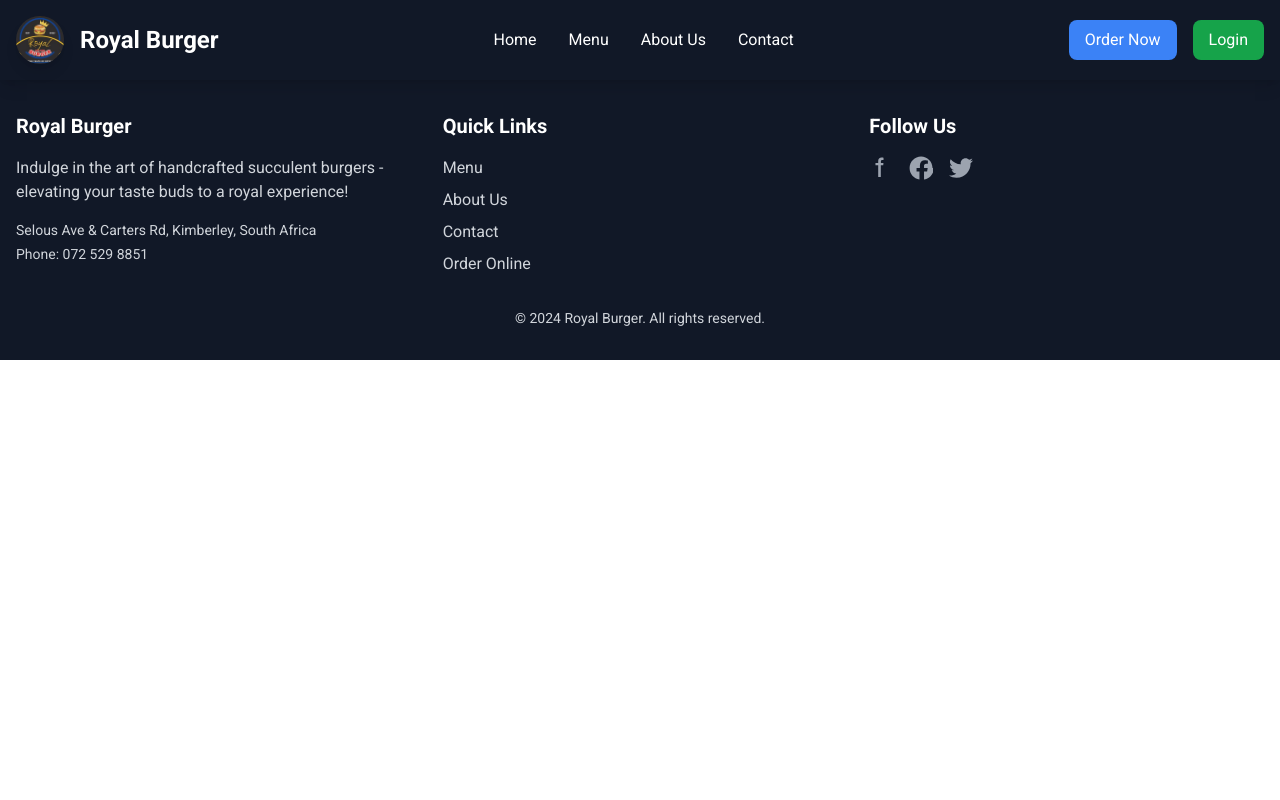
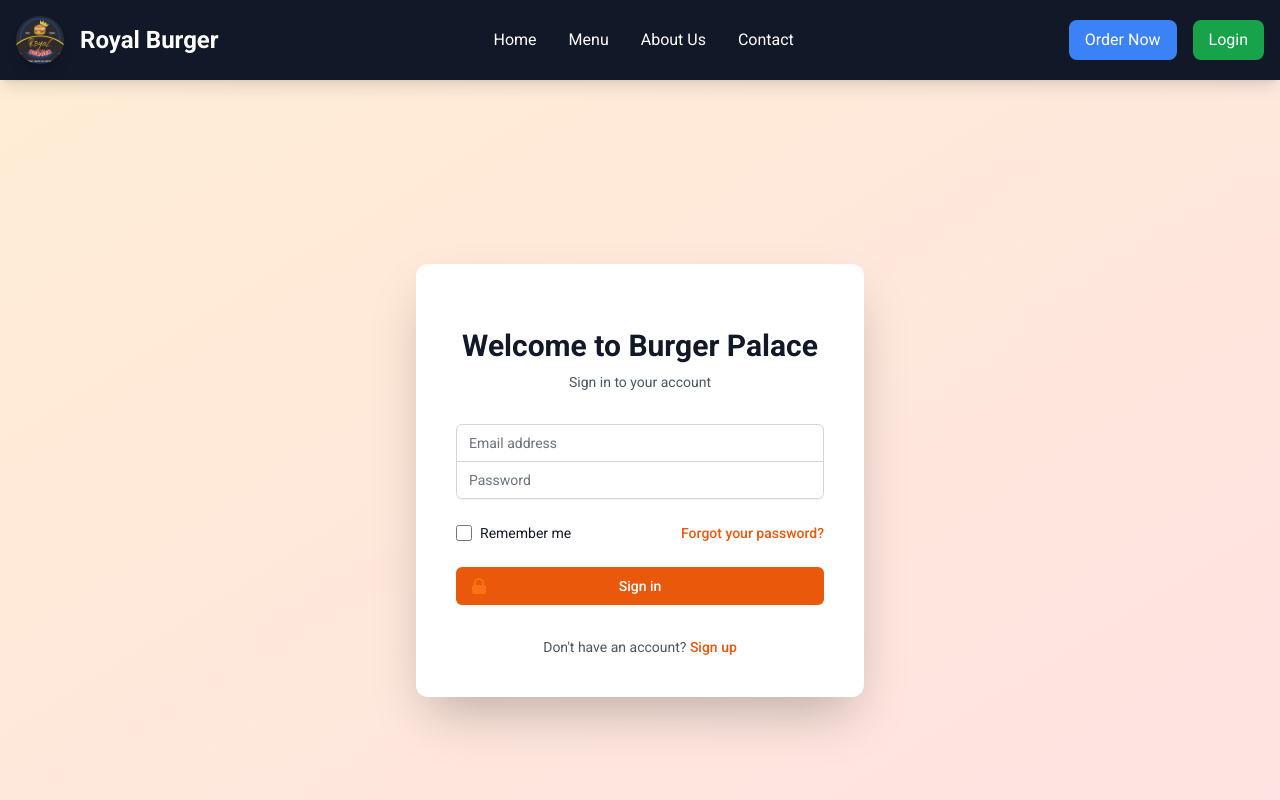
Before and after one commit to CovetingAphid3/Restaurant, a Vue app in the folder frontend/: page /login in a window 1280 px wide. Shown: the top 800 px of the page. Built offline with nearby package versions, Linux system fonts and the light colour scheme.

Commit message:
implement order page  && login page tempate

```diff
--- a/frontend/src/components/Navbar.vue
+++ b/frontend/src/components/Navbar.vue
@@ -30,8 +30,10 @@
 
       <!-- Action Buttons -->
       <div class="hidden md:flex space-x-4">
-        <a href="#" class="bg-blue-500 text-white px-4 py-2 rounded-lg hover:bg-white hover:text-blue-500 transition duration-300">Order Now</a>
-        <a href="#" class="bg-green-600 px-4 py-2 rounded-lg hover:bg-white hover:text-green-600 transition duration-300">Login</a>
+
+
+        <RouterLink :to="'/order'" class="bg-blue-500 text-white px-4 py-2 rounded-lg hover:bg-white hover:text-blue-500 transition duration-300">Order Now</RouterLink>
+        <RouterLink :to="'/login'" class="bg-green-600 px-4 py-2 rounded-lg hover:bg-white hover:text-green-600 transition duration-300">Login</RouterLink>
       </div>
 
       <!-- Mobile Menu Toggle -->
--- a/frontend/src/router/index.ts
+++ b/frontend/src/router/index.ts
@@ -2,6 +2,8 @@ import { createRouter, createWebHistory } from 'vue-router'
 import HomeView from '../views/HomeView.vue'
 import Menu from '../views/Menu.vue'
 import Contact from '../views/Contact.vue'
+import OrderPage from '../views/OrderPage.vue'
+import LoginPage from '../views/Login.vue'
 
 const router = createRouter({
   history: createWebHistory(import.meta.env.BASE_URL),
@@ -22,6 +24,16 @@ const router = createRouter({
       component: Contact,
     },
     {
+      path: '/login',
+      name: 'login',
+      component: LoginPage,
+    },
+    {
+      path: '/order',
+      name: 'order',
+      component: OrderPage,
+    },
+    {
       path: '/about',
       name: 'about',
       // route level code-splitting
--- a/frontend/src/views/HomeView.vue
+++ b/frontend/src/views/HomeView.vue
@@ -83,29 +83,6 @@
       </div>
     </section>
 
-    <!-- Footer Section -->
-    <footer class="bg-gray-900 text-white py-8">
-      <div class="container mx-auto px-4 text-center">
-        <p>&copy; 2024 Royal Burger. All rights reserved.</p>
-        <div class="flex justify-center mt-4">
-          <RouterLink to="/about" class="mx-4 hover:text-yellow-400">About Us</RouterLink>
-          <RouterLink to="/menu" class="mx-4 hover:text-yellow-400">Menu</RouterLink>
-          <RouterLink to="/contact" class="mx-4 hover:text-yellow-400">Contact</RouterLink>
-        </div>
-        <div class="flex justify-center mt-4">
-          <a href="https://facebook.com" class="mx-2 hover:text-yellow-400" target="_blank" rel="noopener noreferrer">
-            <i class="fab fa-facebook"></i>
-          </a>
-          <a href="https://instagram.com" class="mx-2 hover:text-yellow-400" target="_blank" rel="noopener noreferrer">
-            <i class="fab fa-instagram"></i>
-          </a>
-          <a href="https://twitter.com" class="mx-2 hover:text-yellow-400" target="_blank" rel="noopener noreferrer">
-            <i class="fab fa-twitter"></i>
-          </a>
-        </div>
-      </div>
-    </footer>
-
   </div>
 </template>
 
--- /dev/null
+++ b/frontend/src/views/Login.vue
@@ -0,0 +1,88 @@
+<template>
+  <div class="min-h-screen bg-gradient-to-br from-orange-100 to-red-100 py-12 px-4 sm:px-6 lg:px-8 flex items-center justify-center">
+    <div class="max-w-md w-full space-y-8 bg-white p-10 rounded-xl shadow-2xl">
+      <div>
+        <h2 class="mt-6 text-center text-3xl font-extrabold text-gray-900">Welcome to Burger Palace</h2>
+        <p class="mt-2 text-center text-sm text-gray-600">
+          Sign in to your account
+        </p>
+      </div>
+      <form class="mt-8 space-y-6" @submit.prevent="handleLogin">
+        <input type="hidden" name="remember" value="true">
+        <div class="rounded-md shadow-sm -space-y-px">
+          <div>
+            <label for="email-address" class="sr-only">Email address</label>
+            <input id="email-address" name="email" type="email" autocomplete="email" required
+                   class="appearance-none rounded-none relative block w-full px-3 py-2 border border-gray-300 placeholder-gray-500 text-gray-900 rounded-t-md focus:outline-none focus:ring-orange-500 focus:border-orange-500 focus:z-10 sm:text-sm"
+                   placeholder="Email address" v-model="email">
+          </div>
+          <div>
+            <label for="password" class="sr-only">Password</label>
+            <input id="password" name="password" type="password" autocomplete="current-password" required
+                   class="appearance-none rounded-none relative block w-full px-3 py-2 border border-gray-300 placeholder-gray-500 text-gray-900 rounded-b-md focus:outline-none focus:ring-orange-500 focus:border-orange-500 focus:z-10 sm:text-sm"
+                   placeholder="Password" v-model="password">
+          </div>
+        </div>
+
+        <div class="flex items-center justify-between">
+          <div class="flex items-center">
+            <input id="remember-me" name="remember-me" type="checkbox"
+                   class="h-4 w-4 text-orange-600 focus:ring-orange-500 border-gray-300 rounded">
+            <label for="remember-me" class="ml-2 block text-sm text-gray-900">
+              Remember me
+            </label>
+          </div>
+
+          <div class="text-sm">
+            <a href="#" class="font-medium text-orange-600 hover:text-orange-500">
+              Forgot your password?
+            </a>
+          </div>
+        </div>
+
+        <div>
+          <button type="submit"
+                  class="group relative w-full flex justify-center py-2 px-4 border border-transparent text-sm font-medium rounded-md text-white bg-orange-600 hover:bg-orange-700 focus:outline-none focus:ring-2 focus:ring-offset-2 focus:ring-orange-500">
+            <span class="absolute left-0 inset-y-0 flex items-center pl-3">
+              <!-- Heroicon name: solid/lock-closed -->
+              <svg class="h-5 w-5 text-orange-500 group-hover:text-orange-400" xmlns="http://www.w3.org/2000/svg" viewBox="0 0 20 20" fill="currentColor" aria-hidden="true">
+                <path fill-rule="evenodd" d="M5 9V7a5 5 0 0110 0v2a2 2 0 012 2v5a2 2 0 01-2 2H5a2 2 0 01-2-2v-5a2 2 0 012-2zm8-2v2H7V7a3 3 0 016 0z" clip-rule="evenodd" />
+              </svg>
+            </span>
+            Sign in
+          </button>
+        </div>
+      </form>
+      <div class="text-center">
+        <p class="mt-2 text-sm text-gray-600">
+          Don't have an account?
+          <a href="#" class="font-medium text-orange-600 hover:text-orange-500">
+            Sign up
+          </a>
+        </p>
+      </div>
+    </div>
+  </div>
+</template>
+
+<script>
+export default {
+  data() {
+    return {
+      email: '',
+      password: ''
+    }
+  },
+  methods: {
+    handleLogin() {
+      // Here you would typically handle the login process
+      console.log('Login attempted with:', this.email, this.password);
+      // For demonstration purposes, we'll just show an alert
+      alert(`Login attempted with email: ${this.email}`);
+      // Reset form fields
+      this.email = '';
+      this.password = '';
+    }
+  }
+}
+</script>
--- /dev/null
+++ b/frontend/src/views/OrderPage.vue
@@ -0,0 +1,100 @@
+<template>
+  <div class="min-h-screen bg-gradient-to-br from-orange-100 to-red-100 py-12 px-4 sm:px-6 lg:px-8">
+    <div class="max-w-4xl mx-auto bg-white rounded-xl shadow-2xl overflow-hidden">
+      <div class="md:flex">
+        <div class="md:flex-shrink-0 bg-orange-600 md:w-56 flex flex-col justify-between">
+          <div class="p-6">
+            <div class="text-white font-bold text-3xl mb-2">Burger Palace</div>
+            <p class="text-orange-200 text-sm">Savor the flavor, one bite at a time!</p>
+          </div>
+          <img class="h-48 w-full object-cover md:h-full md:w-56" src="/assets/burger.jpg" alt="Juicy burger">
+        </div>
+        <div class="p-8 w-full">
+          <h1 class="text-3xl font-extrabold text-gray-900 mb-6">Place Your Order</h1>
+
+          <div class="mb-8">
+            <h2 class="text-xl font-semibold mb-4 text-gray-800">Menu</h2>
+            <ul class="space-y-4">
+              <li v-for="(item, index) in menuItems" :key="index" class="flex justify-between items-center">
+                <div>
+                  <span class="font-medium text-gray-900">{{ item.name }}</span>
+                  <p class="text-sm text-gray-500">{{ item.description }}</p>
+                </div>
+                <div class="flex items-center">
+                  <span class="text-lg font-semibold text-gray-900 mr-4">R{{ item.price.toFixed(2) }}</span>
+                  <button @click="addToOrder(item)" class="bg-orange-500 text-white px-3 py-1 rounded-full hover:bg-orange-600 transition duration-300 ease-in-out">
+                    Add
+                  </button>
+                </div>
+              </li>
+            </ul>
+          </div>
+
+          <div class="mb-8">
+            <h2 class="text-xl font-semibold mb-4 text-gray-800">Your Order</h2>
+            <ul v-if="order.length > 0" class="space-y-2">
+              <li v-for="(item, index) in order" :key="index" class="flex justify-between items-center text-gray-700">
+                <span>{{ item.name }} x{{ item.quantity }}</span>
+                <span class="font-medium">R{{ (item.price * item.quantity).toFixed(2) }}</span>
+              </li>
+            </ul>
+            <p v-else class="text-gray-500 italic">Your order is empty</p>
+            <div class="mt-4 text-xl font-bold text-gray-900">
+              Total: R{{ orderTotal.toFixed(2) }}
+            </div>
+          </div>
+
+          <div class="flex flex-col sm:flex-row justify-between space-y-4 sm:space-y-0 sm:space-x-4">
+            <button @click="submitOrder" class="w-full sm:w-auto bg-green-500 text-white px-6 py-3 rounded-lg font-semibold hover:bg-green-600 transition duration-300 ease-in-out">
+              Place Order
+            </button>
+            <button @click="integrateWithMrDFood" class="w-full sm:w-auto bg-blue-500 text-white px-6 py-3 rounded-lg font-semibold hover:bg-blue-600 transition duration-300 ease-in-out">
+              Order with Mr D Food
+            </button>
+          </div>
+        </div>
+      </div>
+    </div>
+  </div>
+</template>
+
+<script>
+export default {
+  data() {
+    return {
+      menuItems: [
+        { name: 'Classic Burger', price: 55.00, description: 'Juicy beef patty with fresh lettuce and tomato' },
+        { name: 'Cheeseburger Deluxe', price: 65.00, description: 'Our classic topped with melted cheddar' },
+        { name: 'Veggie Supreme', price: 60.00, description: 'Plant-based patty with avocado and sprouts' },
+        { name: 'Crispy Fries', price: 25.00, description: 'Golden and crispy, seasoned to perfection' },
+        { name: 'Refreshing Drink', price: 20.00, description: 'Choose from our selection of sodas or iced tea' },
+      ],
+      order: [],
+    }
+  },
+  computed: {
+    orderTotal() {
+      return this.order.reduce((total, item) => total + item.price * item.quantity, 0)
+    }
+  },
+  methods: {
+    addToOrder(item) {
+      const existingItem = this.order.find(orderItem => orderItem.name === item.name)
+      if (existingItem) {
+        existingItem.quantity++
+      } else {
+        this.order.push({ ...item, quantity: 1 })
+      }
+    },
+    submitOrder() {
+      // Here you would typically send the order to your backend
+      alert(`Thank you for your order! Total: R${this.orderTotal.toFixed(2)}`)
+      this.order = []
+    },
+    integrateWithMrDFood() {
+      // This is where you'd integrate with Mr D Food's API
+      alert('Connecting to Mr D Food... (This is a placeholder for the actual integration)')
+    }
+  }
+}
+</script>
```
